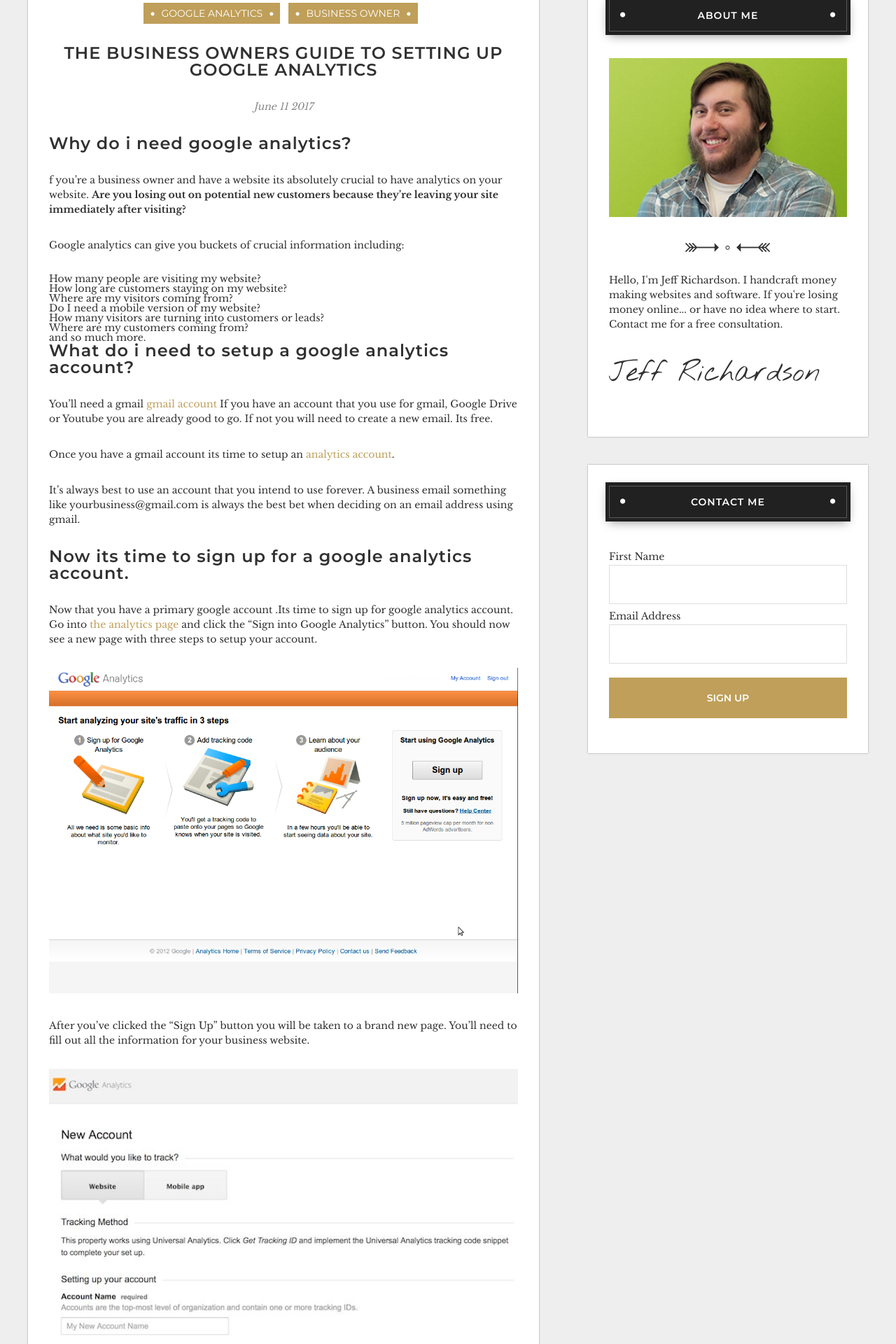
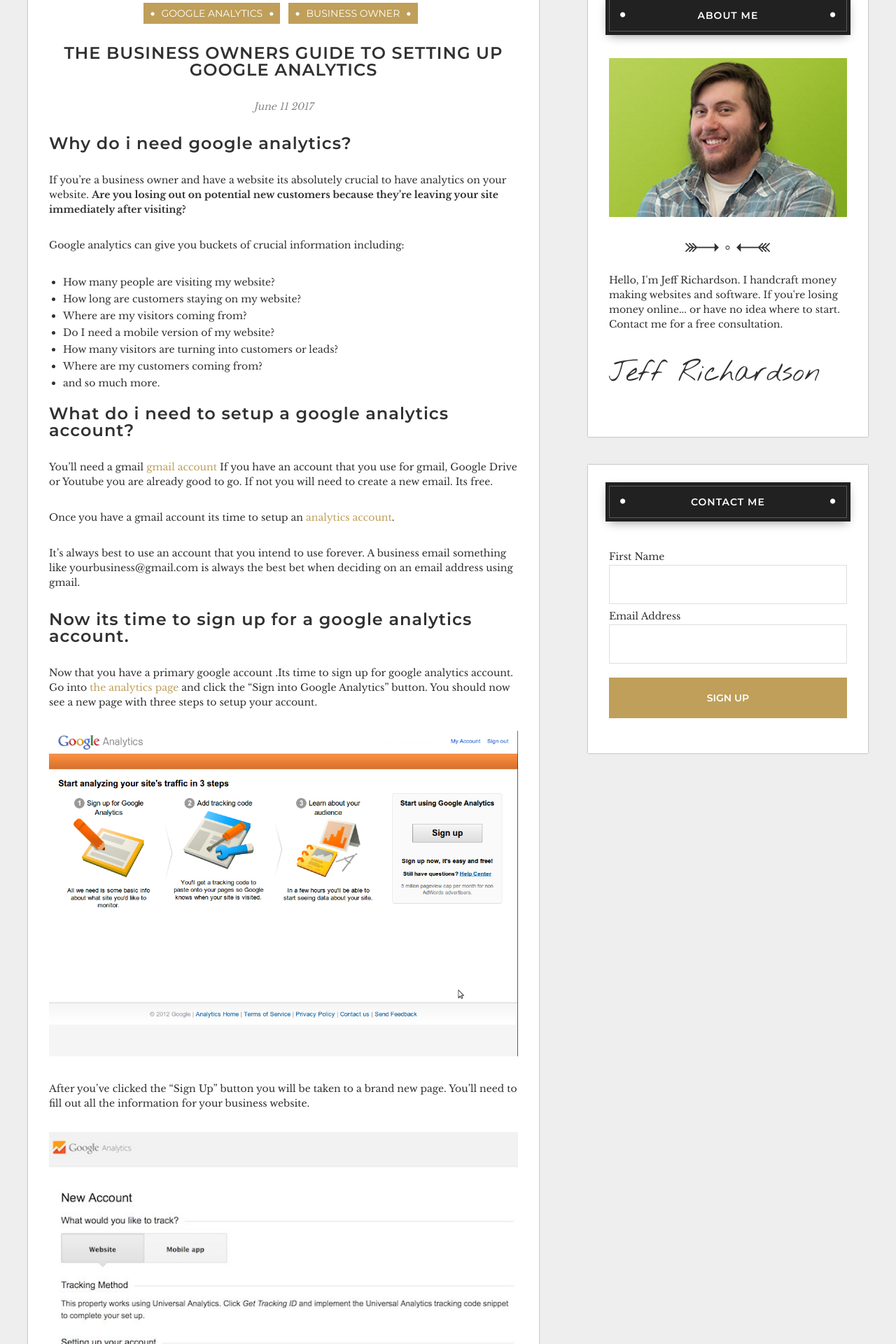
Before and after one commit to jeffAwesome/jeffAwesome2.0, a Jekyll site: the page built from _posts/2017-06-11-the-business-owners-guide-to-setting-up-google-analytics.markdown, in a window 1280 px wide. Shown: the part 391-2311 px from the top of the page at 70% size. Built offline with Jekyll 4.4.1, drawn with Linux system fonts in a browser that asks for light colours; nearby versions of some CDN libraries.

```diff
--- a/_posts/2017-06-11-the-business-owners-guide-to-setting-up-google-analytics.markdown
+++ b/_posts/2017-06-11-the-business-owners-guide-to-setting-up-google-analytics.markdown
@@ -9,7 +9,7 @@ tags: ['Google Analytics', 'Business Owner']
 Why do i need google analytics?
 ================================
 
-f you’re a business owner and have a website its absolutely crucial to have analytics on your website.
+If you’re a business owner and have a website its absolutely crucial to have analytics on your website.
 **Are you losing out on potential new customers because they’re leaving your site immediately after visiting?**
 
 Google analytics can give you buckets of crucial information including:
--- a/_sass/_post.scss
+++ b/_sass/_post.scss
@@ -60,6 +60,14 @@
 
 }
 
+.post ul {
+  list-style: disc;
+  margin: 20px;
+}
+.post ul li{
+  padding: 5px 0;
+}
+
 /* Tags */
 
 
```
Also changed, not shown: _posts/2017-06-09-welcome-to-jekyll.markdown (deleted, +0 -25 lines).
